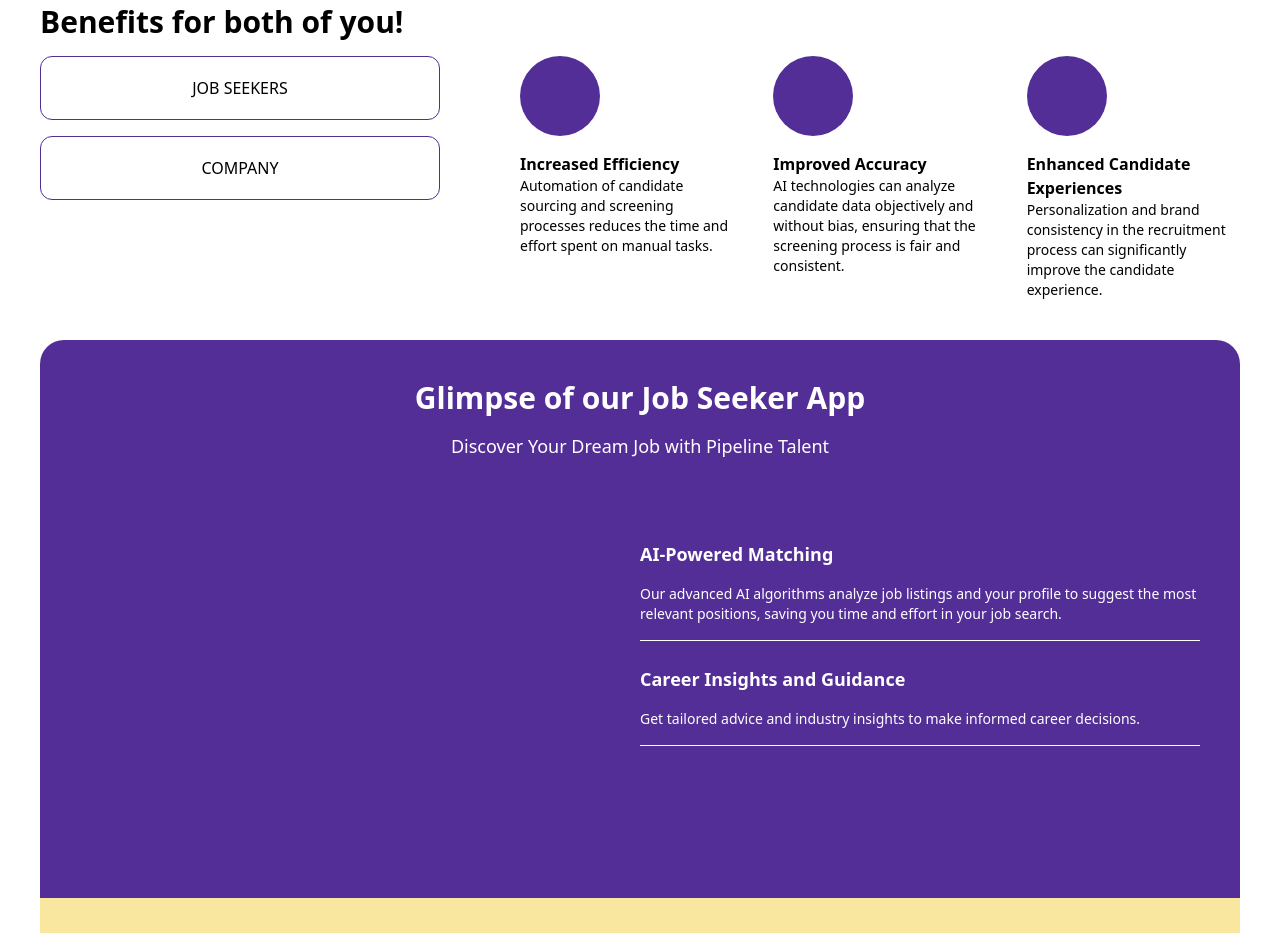
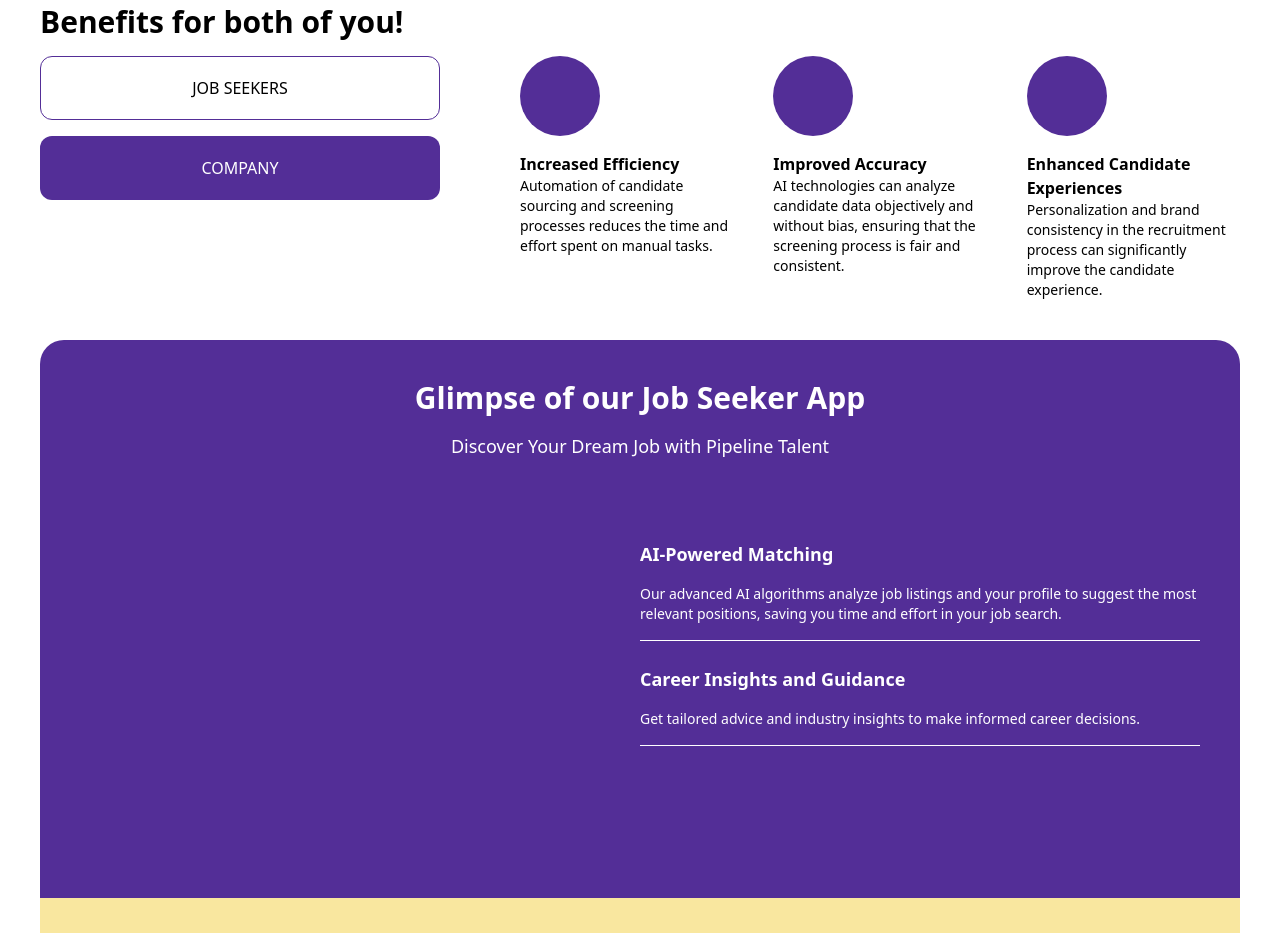
Before and after one commit to itzxajay/pipeline-talent, a Next.js app: page / in a window 1280 px wide. Shown: the part 1280-2213 px from the top of the page. Built offline with nearby package versions, Linux system fonts and the light colour scheme.

Commit message:
while button functionality

```diff
--- a/app/page.tsx
+++ b/app/page.tsx
@@ -1,3 +1,6 @@
+"use client"; // This line marks the component as a Client Component
+
+import React, { useState } from 'react';
 import { Section1 } from "./Sections/Section1";
 import { Section2 } from "./Sections/Section2";
 import { Section3 } from "./Sections/Section3";
@@ -8,12 +11,13 @@
 import { Section8 } from "./Sections/Section8";
 
 export default function Home() {
+  const [scenario, setScenario] = useState("Company"); // Default scenario
+
   return (
     <div className="">
-
-      <Section1 />
+      <Section1 scenario={scenario} />
       <Section2/>
-      <Section3/>
+      <Section3 scenario={scenario} setScenario={setScenario} />
       <Section4/>
       <Section5/>
       <Section7/>
```
